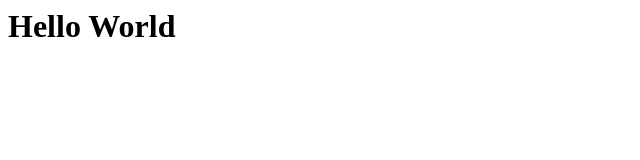
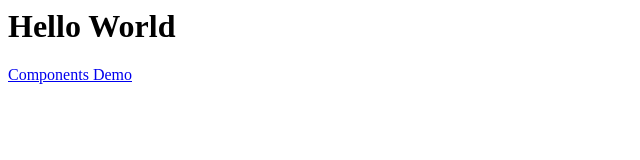
Before and after one commit to tmartineau/tmartineau.github.io, a plain HTML site: page index.html in a window 1280 px wide. Shown: the whole page, without its empty margins (0-640 px from the left). Drawn offline with Linux system fonts and the light colour scheme.

Commit message:
Added a link to my preso

```diff
--- a/index.html
+++ b/index.html
@@ -1 +1,2 @@
 <h1>Hello World</h1>
+<p><a href="/ottawajs-components-demo/">Components Demo</a></p>
```
